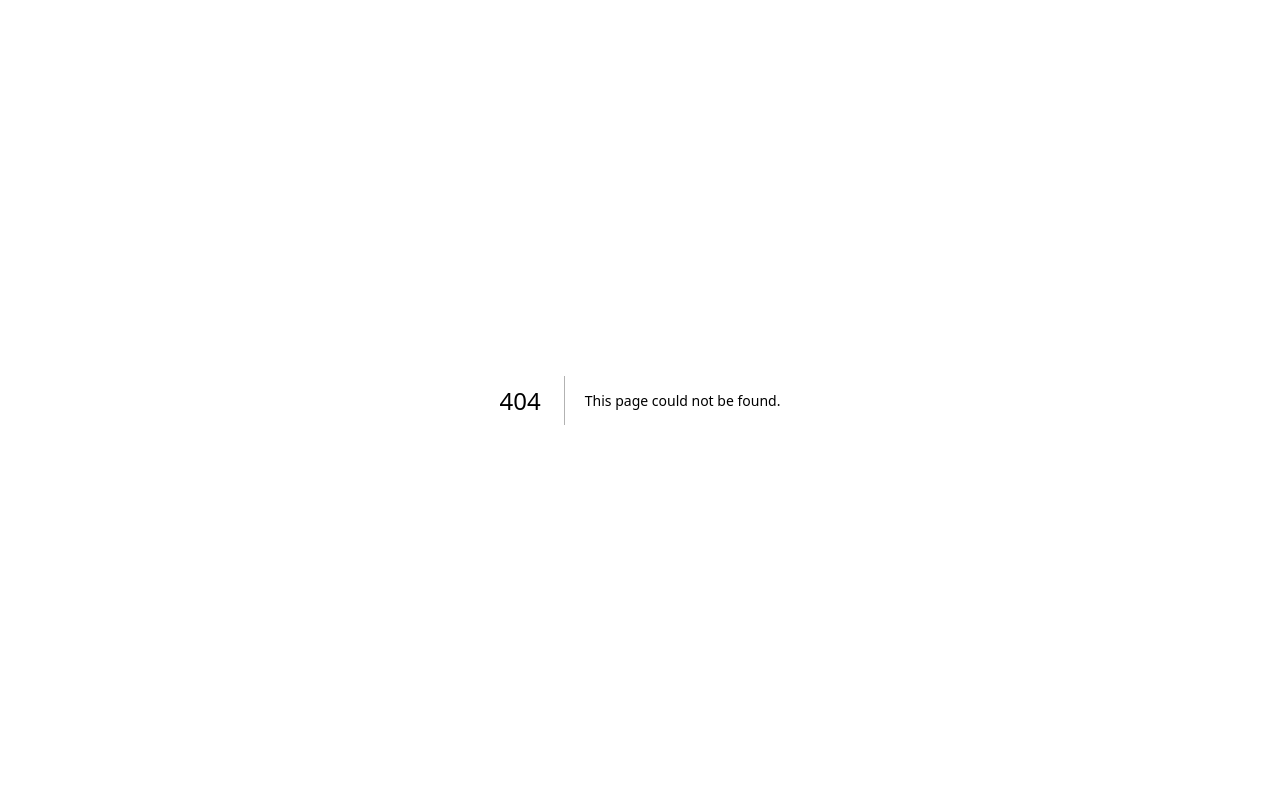
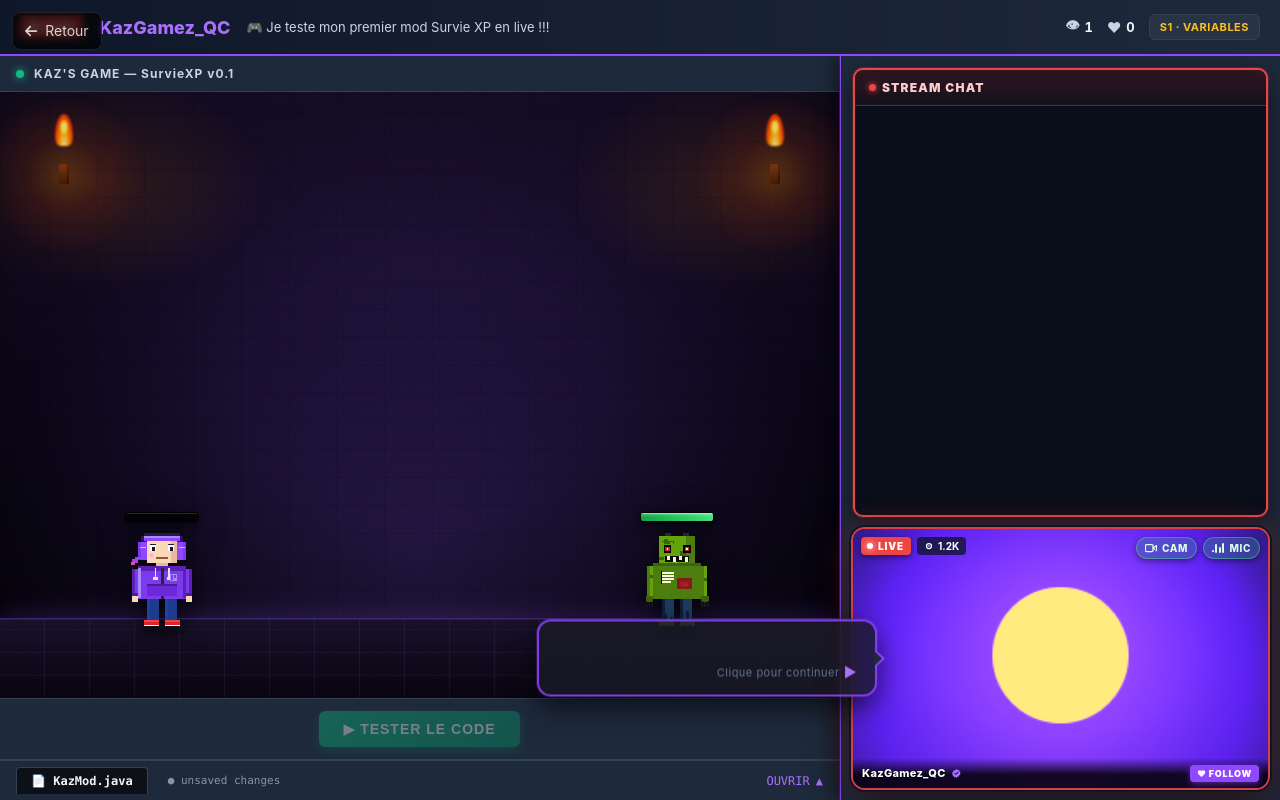
Before and after one commit to martinavoinepcc/mission-control-frontend, a Next.js app: page /apps/educatif/kaz/survie-xp-s1 in a window 1280 px wide. Before the commit this address had no page. Built offline with nearby package versions, Linux system fonts and the light colour scheme.

Commit message:
Add Kaz Survie XP S1 Next.js wrapper

```diff
--- /dev/null
+++ b/app/apps/educatif/kaz/survie-xp-s1/page.tsx
@@ -0,0 +1,31 @@
+'use client';
+
+// Niveau 1 : Survie XP — Variables (Scene 1)
+// Wrapper Next.js qui charge le mockup standalone full-screen via iframe.
+
+import { useRouter } from 'next/navigation';
+import { FontAwesomeIcon } from '@fortawesome/react-fontawesome';
+import { UI } from '@/lib/icons';
+
+export default function KazSurvieXpS1Page() {
+  const router = useRouter();
+
+  return (
+    <main className="relative min-h-screen bg-black">
+      <div className="absolute top-3 left-3 z-20">
+        <button
+          onClick={() => router.push('/apps/educatif/kaz')}
+          className="flex items-center gap-2 px-3 py-2 rounded-lg bg-black/70 backdrop-blur-sm text-white/80 hover:text-white text-sm border border-white/10 hover:border-white/30 transition-all"
+        >
+          <FontAwesomeIcon icon={UI.back} /> Retour
+        </button>
+      </div>
+      <iframe
+        src="/mockups/kaz-survie-xp-s1.html"
+        className="w-screen h-screen border-0 block"
+        title="Kaz & Moi — Survie XP S1"
+        allow="autoplay; fullscreen"
+      />
+    </main>
+  );
+}
```
